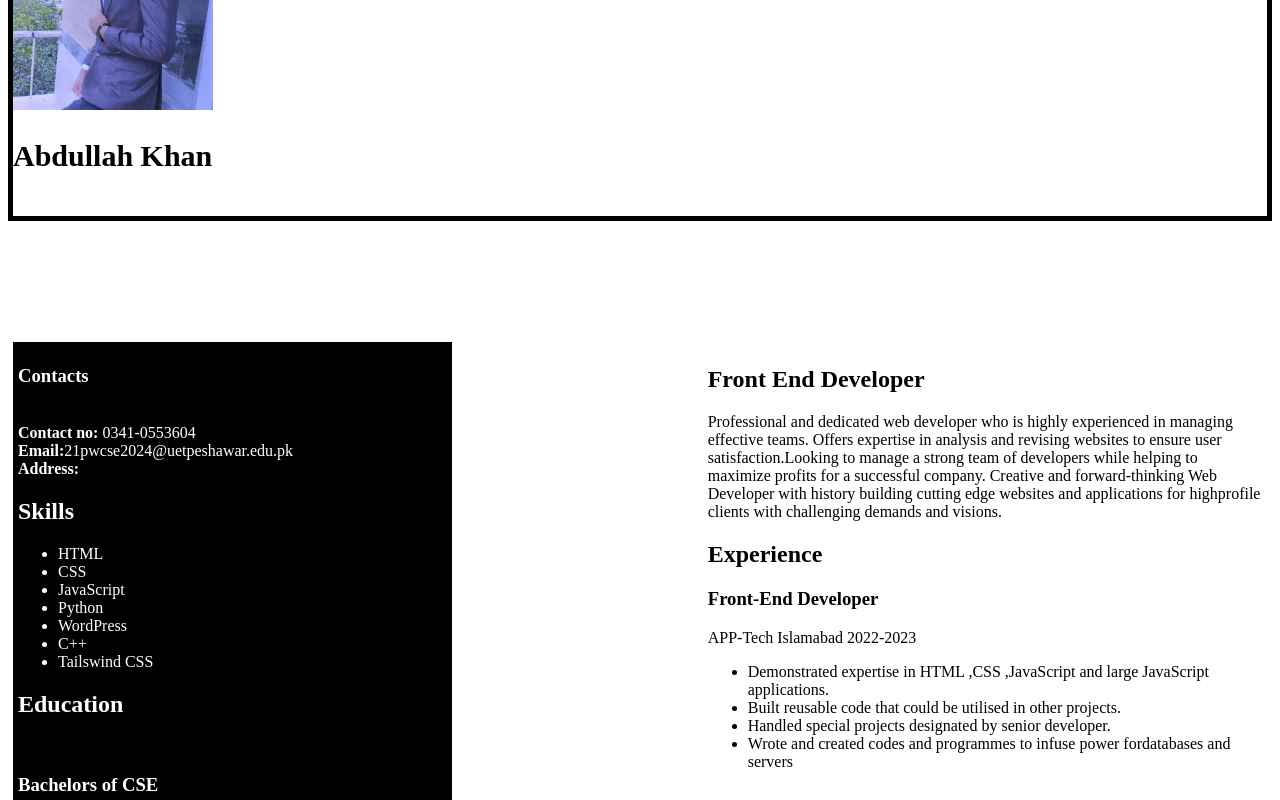
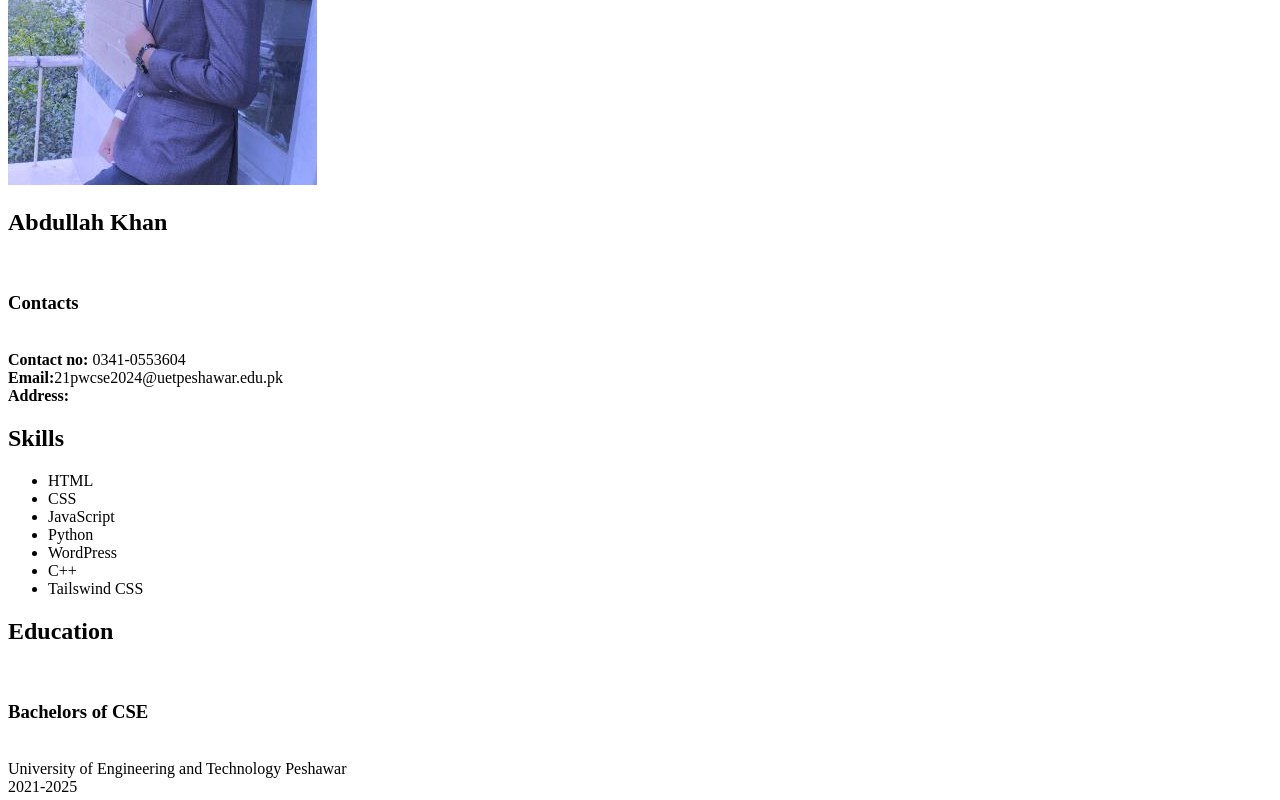
Before and after one commit to MR-KHAN-786/CV, a plain HTML site: page index.html in a window 1280 px wide. Shown: the part 320-1120 px from the top of the page. Drawn offline with Linux system fonts and the light colour scheme.

Commit message:
Update index.html

```diff
--- a/index.html
+++ b/index.html
@@ -6,57 +6,13 @@
     <meta name="viewport" content="width=device-width, initial-scale=1.0">
     <title>Task2.4</title>
 
-    <style>
-.side1{box-sizing: border-box;
 
-     color: white;
-background-color: black;
-width: 35%;
-height: 800px;
-margin-top: 10%;
-margin-left: 0%;
-float: left;
-  /*width: 33.33%; /* three containers (use 25% for four, and 50% for two, etc) */
-  padding: 5px;
-
-}
-.side2{box-sizing: border-box;
-
-
-width: 45%;
-height: 800px;
-margin-top: 10%;
-margin-left: 5%;
-float: right;
-  /*width: 33.33%; /* three containers (use 25% for four, and 50% for two, etc) */
-  padding: 5px;
-}
-
-body{
-     border: 5px,solid,black;
-}
-img{
-     width: 200px;
-     height: 250px;
-    float: center;
-
-}
-h1{
-font-size: 60px;
-
-}
-#nam{
-     font-size: 30px;
-}
-
-
-    </style>
 </head>
 <body>
      <h1  align="center">Cirriculum Vitae</h1>
 <br>
 <img src="31091.jpg" alt="">
-     <h2 id="nam" padding-top="30px" margin-top="30%"><b> Abdullah Khan</b></h2>
+     <h2 ><b> Abdullah Khan</b></h2>
 <br>
 <div class="side1">
 <h3>Contacts</h3> <br>
```
